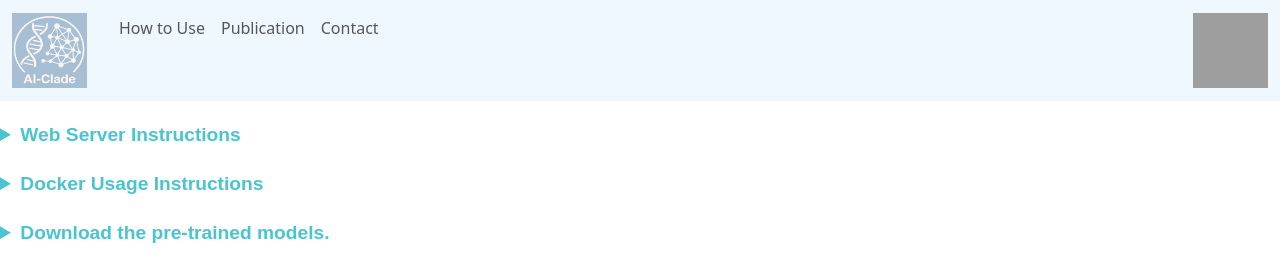
After one commit to gustavsganzerla/mpxv_clade_prediction, a Django app: page /clade_predictor/how_to_use/ in a window 1280 px wide. The commit adds this page. Shown: the top 264 px of the page. Run offline with Django 5.2, Linux system fonts and the light colour scheme; some libraries are stand-ins or nearby versions; grey boxes are pictures that could not be loaded.

Commit message:
how to use page

```diff
--- /dev/null
+++ b/django_sample/clade_predictor/templates/clade_predictor/how_to_use.html
@@ -0,0 +1,66 @@
+{% extends 'base.html'%}
+
+{% block content%}
+
+<div class="webserver-instructions" style="margin: 20px 0; font-family: sans-serif;">
+    <details>
+        <summary style="font-size: 1.2em; cursor: pointer; color: #4ac4cf; font-weight: bold;">
+            Web Server Instructions
+        </summary>
+        <div style="margin-top: 10px; padding: 10px; border-left: 3px solid #4ac4cf; background-color: #f9f9f9;">
+            <p><strong>Upload files</strong></p>
+            <pre style="background: #eee; padding: 8px; border-radius: 4px;">Drag/drop or manually upload your .fasta file containing your sequences. Multiple files are accepted.</pre>
+            <p><strong>Copy the text content of your files</strong></p>
+            <pre style="background: #eee; padding: 8px; border-radius: 4px;">Copy all the content of your .fasta file containing your sequences and paste it to the <b>Genome text</b> box.</pre>
+            <p><strong>Predict</strong></p>
+            <pre style="background: #eee; padding: 8px; border-radius: 4px;">Click on the <b>Predict</b> button. You will be directed to a webpage containing the results.</pre>
+
+    </details>
+</div>
+
+<div class="docker-instructions" style="margin: 20px 0; font-family: sans-serif;">
+    <details>
+      <summary style="font-size: 1.2em; cursor: pointer; color: #4ac4cf; font-weight: bold;">
+        Docker Usage Instructions
+      </summary>
+      <div style="margin-top: 10px; padding: 10px; border-left: 3px solid #4ac4cf; background-color: #f9f9f9;">
+        <p><strong>Pull the Docker image:</strong></p>
+        <pre style="background: #eee; padding: 8px; border-radius: 4px;">docker pull gustavosganzerla/ai-clade:latest</pre>
+
+        <p><strong>Run with a directory of FASTA files:</strong></p>
+        <pre style="background: #eee; padding: 8px; border-radius: 4px;">docker run --rm -v /local/path/to/fasta:/data gustavosganzerla/ai-clade:latest /data</pre>
+
+        <p><strong>Run with output directory:</strong></p>
+        <pre style="background: #eee; padding: 8px; border-radius: 4px;">docker run --rm -v /local/path/to/fasta:/data -v /local/path/to/results:/results gustavosganzerla/ai-clade:latest /data --output /results</pre>
+
+        <p><strong>Check results:</strong></p>
+        <pre style="background: #eee; padding: 8px; border-radius: 4px;">/local/path/to/results/results.csv</pre>
+      </div>
+    </details>
+  </div>
+
+
+  <div class="download-instructions" style="margin: 20px 0; font-family: sans-serif;">
+    <details>
+      <summary style="font-size: 1.2em; cursor: pointer; color: #4ac4cf; font-weight: bold;">
+        Download the pre-trained models.
+      </summary>
+      <div style="margin-top: 10px; padding: 10px; border-left: 3px solid #4ac4cf; background-color: #f9f9f9;">
+        <p><strong>Complete Genomes</strong></p>
+        <pre style="background: #eee; padding: 8px; border-radius: 4px;">Clade I vs Clade II (XGBoost)<p><a href="https://github.com/gustavsganzerla/mpxv_clade_prediction/blob/main/django_sample/models/xgb_clade.json" target="_blank" style="color: #4ac4cf; text-decoration: none;">Access (click on the <i class="fas fa-download" style="margin-left: 4px; color: #4ac4cf;"></i> icon to download)</a></pre>
+        <pre style="background: #eee; padding: 8px; border-radius: 4px;">Clade Ia vs Clade Ib (XGBoost)<p><a href="https://github.com/gustavsganzerla/mpxv_clade_prediction/blob/main/django_sample/models/xgb_model_subclade.json" target="_blank" style="color: #4ac4cf; text-decoration: none;">Access (click on the <i class="fas fa-download" style="margin-left: 4px; color: #4ac4cf;"></i> icon to download)</a></pre>
+
+    </div>
+    <div style="margin-top: 10px; padding: 10px; border-left: 3px solid #4ac4cf; background-color: #f9f9f9;">
+        <p><strong>Partial Genomes</strong></p>
+        <pre style="background: #eee; padding: 8px; border-radius: 4px;">Clade Ia vs Clade Ib vs Clade IIb (CNN)<p><a href="https://github.com/gustavsganzerla/mpxv_clade_prediction/blob/main/django_sample/models/v3-gpu_cnn_model.h5" target="_blank" style="color: #4ac4cf; text-decoration: none;">Access (click on the <i class="fas fa-download" style="margin-left: 4px; color: #4ac4cf;"></i> icon to download)</a></pre>
+    </div>
+
+
+
+
+
+
+
+
+{% endblock %}
--- a/django_sample/clade_predictor/urls.py
+++ b/django_sample/clade_predictor/urls.py
@@ -5,5 +5,6 @@ app_name = 'clade_predictor'
 
 urlpatterns = [
     path("home/", views.home, name = 'home'),
-    path("contact/", views.contact, name = 'contact')
+    path("contact/", views.contact, name = 'contact'),
+    path("how_to_use/", views.how_to_use, name = 'how_to_use')
     ]
--- a/django_sample/clade_predictor/views.py
+++ b/django_sample/clade_predictor/views.py
@@ -274,3 +274,6 @@ def contact(request):
 
     return render(request, 'clade_predictor/contact.html',
                   {'form':form})
+
+def how_to_use(request):
+    return render(request, 'clade_predictor/how_to_use.html')
--- a/django_sample/templates/base.html
+++ b/django_sample/templates/base.html
@@ -128,8 +128,7 @@ th {
                 <a class="navbar-brand d-flex align-items-center" href="{% url 'clade_predictor:home' %}">
                   <img src="https://raw.githubusercontent.com/gustavsganzerla/mpxv_clade_prediction/refs/heads/main/django_sample/clade_predictor/static/clade_predictor/images/logo.png" alt="Logo" width="75" height="75" class="d-inline-block align-text-top me-2">
                 </a>
-                  <a class="nav-link">How to use</a>
-                  <a class="nav-link">Download</a>
+                <a class="nav-link" href="{% url 'clade_predictor:how_to_use' %}">How to Use</a>
                   <a class="nav-link">Publication</a>
                   <a class="nav-link" href="{% url 'clade_predictor:contact' %}">Contact</a>
               </div>
```
